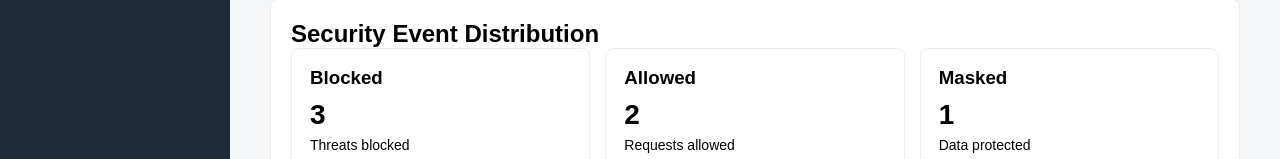
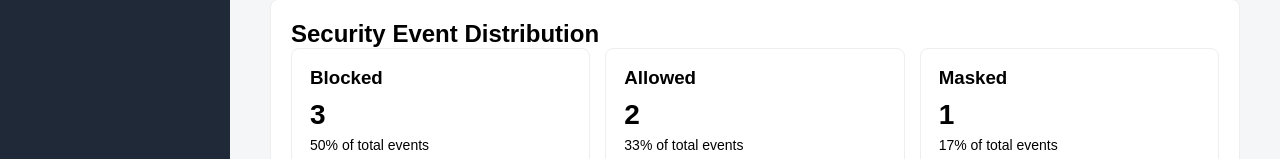
Before and after one commit to ajaykumarkunchala/LLM-GUARD, a React app in the folder frontend/: page /login in a window 1280 px wide. Both pictures are taken after typing "Sample" into the empty fields and a click on the button "Login". Shown: the part 641-800 px from the top of the page. Built offline with nearby package versions, Linux system fonts and the light colour scheme; no server answers; the HTML template or start-up script is replaced by a standard one.

Commit message:
Add security event percentages to dashboard

```diff
--- a/frontend/src/pages/Dashboard.jsx
+++ b/frontend/src/pages/Dashboard.jsx
@@ -28,6 +28,22 @@ function Dashboard() {
     (log) => log.status === "Masked"
   ).length;
 
+  // Security event percentages
+  const blockedPercentage =
+    totalEvents > 0
+      ? Math.round((blockedEvents / totalEvents) * 100)
+      : 0;
+
+  const allowedPercentage =
+    totalEvents > 0
+      ? Math.round((allowedEvents / totalEvents) * 100)
+      : 0;
+
+  const maskedPercentage =
+    totalEvents > 0
+      ? Math.round((maskedEvents / totalEvents) * 100)
+      : 0;
+
   return (
     <div className="page">
 
@@ -35,7 +51,9 @@ function Dashboard() {
       <div className="dashboard-title">
         <div>
           <h1>Security Dashboard</h1>
-          <p>Monitor AI security activity and detected threats.</p>
+          <p>
+            Monitor AI security activity and detected threats.
+          </p>
         </div>
 
         <button
@@ -58,6 +76,7 @@ function Dashboard() {
           <h2>Access Summary</h2>
 
           <div className="access-details">
+
             <div>
               <strong>Role</strong>
               <span>{user.role}</span>
@@ -90,6 +109,7 @@ function Dashboard() {
                   : "Admin Only"}
               </span>
             </div>
+
           </div>
         </div>
       )}
@@ -126,22 +146,37 @@ function Dashboard() {
 
         <div className="distribution-cards">
 
+          {/* Blocked */}
           <div className="distribution-card">
             <h3>Blocked</h3>
+
             <p>{blockedEvents}</p>
-            <span>Threats blocked</span>
+
+            <span>
+              {blockedPercentage}% of total events
+            </span>
           </div>
 
+          {/* Allowed */}
           <div className="distribution-card">
             <h3>Allowed</h3>
+
             <p>{allowedEvents}</p>
-            <span>Requests allowed</span>
+
+            <span>
+              {allowedPercentage}% of total events
+            </span>
           </div>
 
+          {/* Masked */}
           <div className="distribution-card">
             <h3>Masked</h3>
+
             <p>{maskedEvents}</p>
-            <span>Data protected</span>
+
+            <span>
+              {maskedPercentage}% of total events
+            </span>
           </div>
 
         </div>
```
